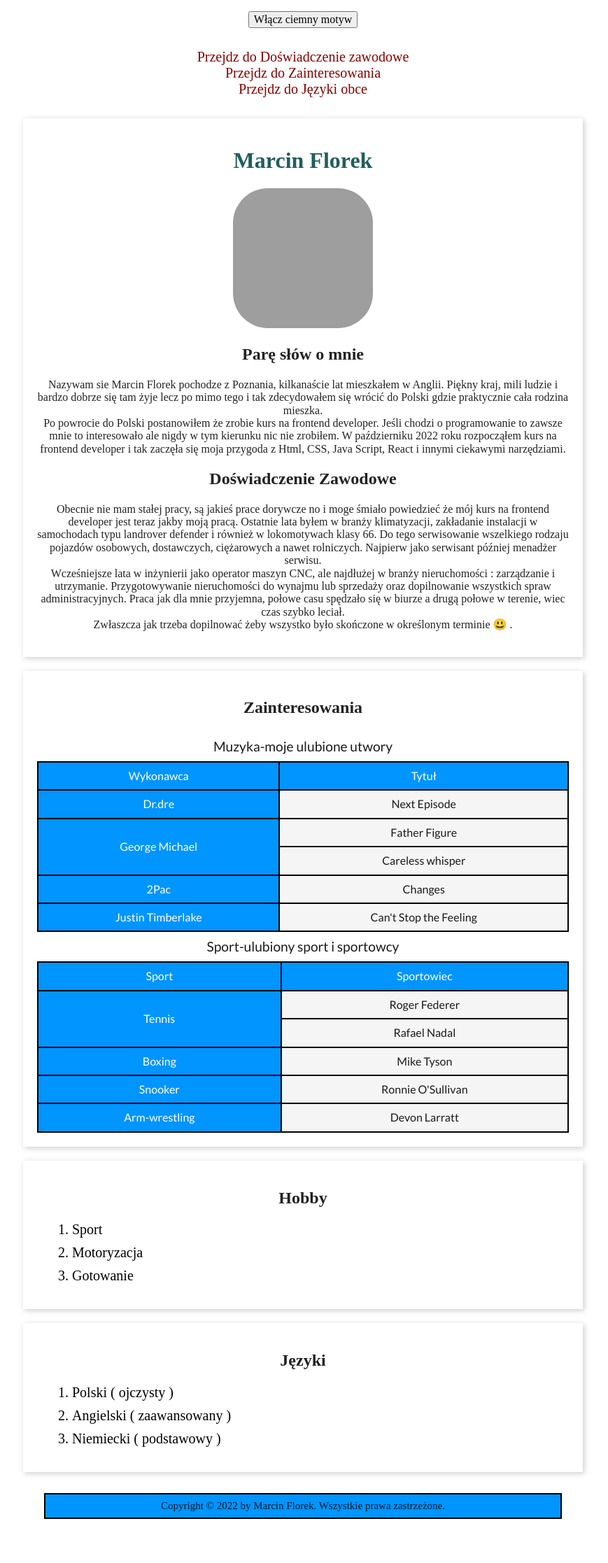
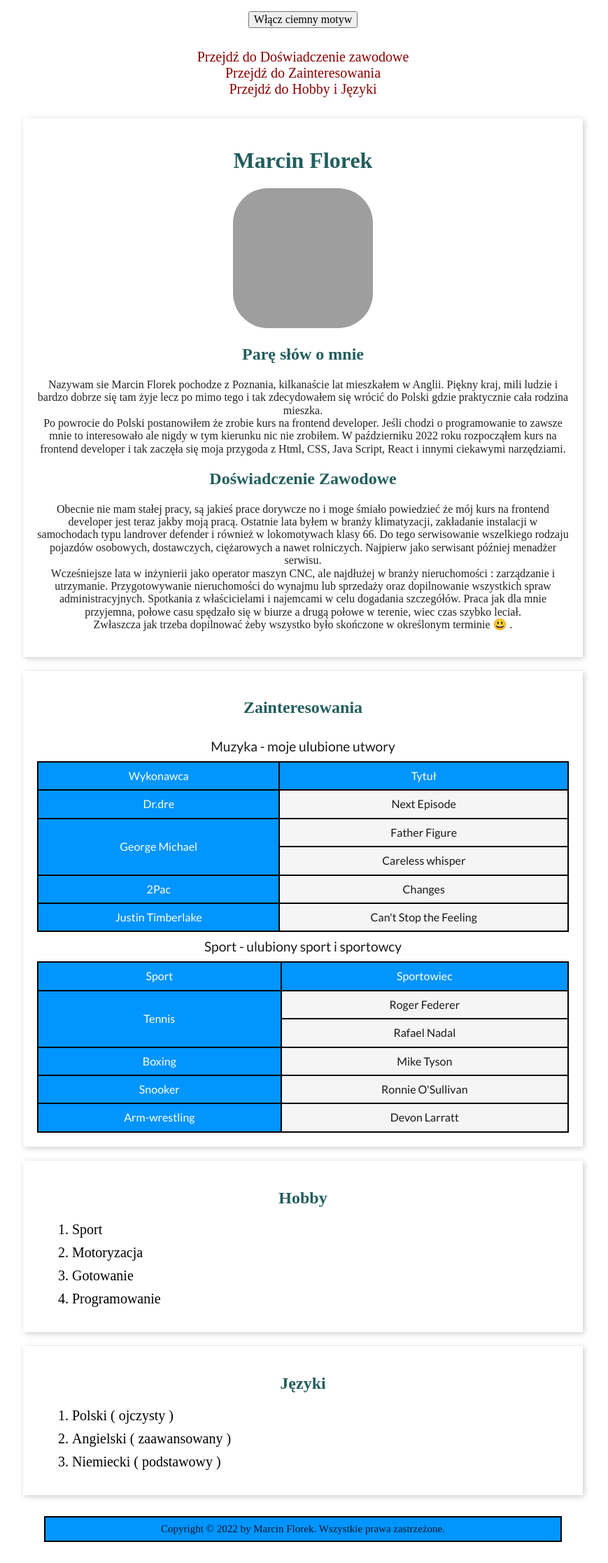
Before and after one commit to florekdeveloper/homepage, a plain HTML site: page index.html in a window 1280 px wide. Shown: the whole page at 70% size, without its empty margins (207-1076 px from the left). Before the commit the page ends 2201 px from the top, so only its background shows below. Drawn offline with nearby package versions, Linux system fonts and the light colour scheme; grey boxes are pictures that could not be loaded.

Commit message:
Update added

```diff
--- a/index.html
+++ b/index.html
@@ -23,15 +23,15 @@
     </p>
     <nav>
         <ul class="navigation__list">
-            <li><a class="navigation__link" href="#Doświadczenie">Przejdz do Doświadczenie zawodowe</a></li>
-            <li><a class="navigation__link" href="#Zainteresowania">Przejdz do Zainteresowania</a></li>
-            <li><a class="navigation__link" href="#Języki">Przejdz do Języki obce</a></li>
+            <li><a class="navigation__link" href="#Doświadczenie">Przejdź do Doświadczenie zawodowe</a></li>
+            <li><a class="navigation__link" href="#Zainteresowania">Przejdź do Zainteresowania</a></li>
+            <li><a class="navigation__link" href="#Języki">Przejdź do Hobby i Języki</a></li>
         </ul>
     </nav>
     <article class="article">
         <h1 class="article__header">Marcin Florek</h1>
         <img class="image" width="200" height="200" src="https://i.postimg.cc/ncY7JPjq/marcin.jpg" alt="marcin florek">
-        <h2 class="article__subHeader">Parę słów o mnie</h2>
+        <h2 class="article__header">Parę słów o mnie</h2>
         <p>Nazywam sie Marcin Florek pochodze z Poznania, kilkanaście lat mieszkałem w Anglii. Piękny kraj, mili ludzie
             i bardzo dobrze się tam żyje lecz po mimo tego i tak zdecydowałem się wrócić do Polski gdzie praktycznie
             cała rodzina mieszka. <br> Po powrocie do Polski postanowiłem że zrobie kurs na frontend developer. Jeśli
@@ -43,7 +43,7 @@
             zaczęła się moja przygoda z Html, CSS, Java Script, React i innymi ciekawymi narzędziami.
         </p>
         <section id="Doświadczenie">
-            <h2 class="article__subHeader">Doświadczenie Zawodowe</h2>
+            <h2 class="article__header">Doświadczenie Zawodowe</h2>
             <p>
                 Obecnie nie mam stałej pracy, są jakieś prace dorywcze no i moge śmiało powiedzieć że mój kurs na
                 frontend developer jest teraz jakby moją pracą. Ostatnie lata byłem w branży klimatyzacji, zakładanie
@@ -55,7 +55,7 @@
                 <br>Wcześniejsze lata w inżynierii jako operator maszyn CNC, ale najdłużej w branży nieruchomości
                 : zarządzanie
                 i utrzymanie. Przygotowywanie nieruchomości do wynajmu lub sprzedaży oraz dopilnowanie wszystkich spraw
-                administracyjnych.
+                administracyjnych. Spotkania z właścicielami i najemcami w celu dogadania szczegółów.
                 Praca jak dla mnie przyjemna, połowe casu spędzało się w biurze a drugą połowe w terenie, wiec czas
                 szybko leciał. <br> Zwłaszcza jak trzeba dopilnować żeby wszystko było skończone w określonym terminie
                 😃 .
@@ -65,12 +65,12 @@
 
     <article class="article">
         <section id="Zainteresowania">
-            <h2 class="article__subHeader">
+            <h2 class="article__header">
                 Zainteresowania
             </h2>
             <div>
                 <table class="table">
-                    <caption class="table__caption">Muzyka-moje ulubione utwory</caption>
+                    <caption class="table__caption">Muzyka - moje ulubione utwory</caption>
                     <tr>
                         <th class="tableCell tableHeader" scope="col">Wykonawca</th>
                         <th class="tableCell tableHeader" scope="col">Tytuł</th>
@@ -96,7 +96,7 @@
             </div>
             <div>
                 <table class="table">
-                    <caption class="table__caption">Sport-ulubiony sport i sportowcy</caption>
+                    <caption class="table__caption">Sport - ulubiony sport i sportowcy</caption>
                     <tr>
                         <th class="tableCell tableHeader" scope="col">Sport</th>
                         <th class="tableCell tableHeader" scope="col">Sportowiec</th>
@@ -125,18 +125,19 @@
     </article>
 
     <article class="article" id="Hobby">
-        <h2 class="article__subHeader">
+        <h2 class="article__header">
             Hobby
         </h2>
         <ul>
             <li class="list__item">Sport</li>
             <li class="list__item">Motoryzacja</li>
             <li class="list__item">Gotowanie</li>
+            <li class="list__item">Programowanie</li>
         </ul>
     </article>
 
     <article class="article" id="Języki">
-        <h2 class="article__subHeader">
+        <h2 class="article__header">
             Języki
         </h2>
         <ul>
```
